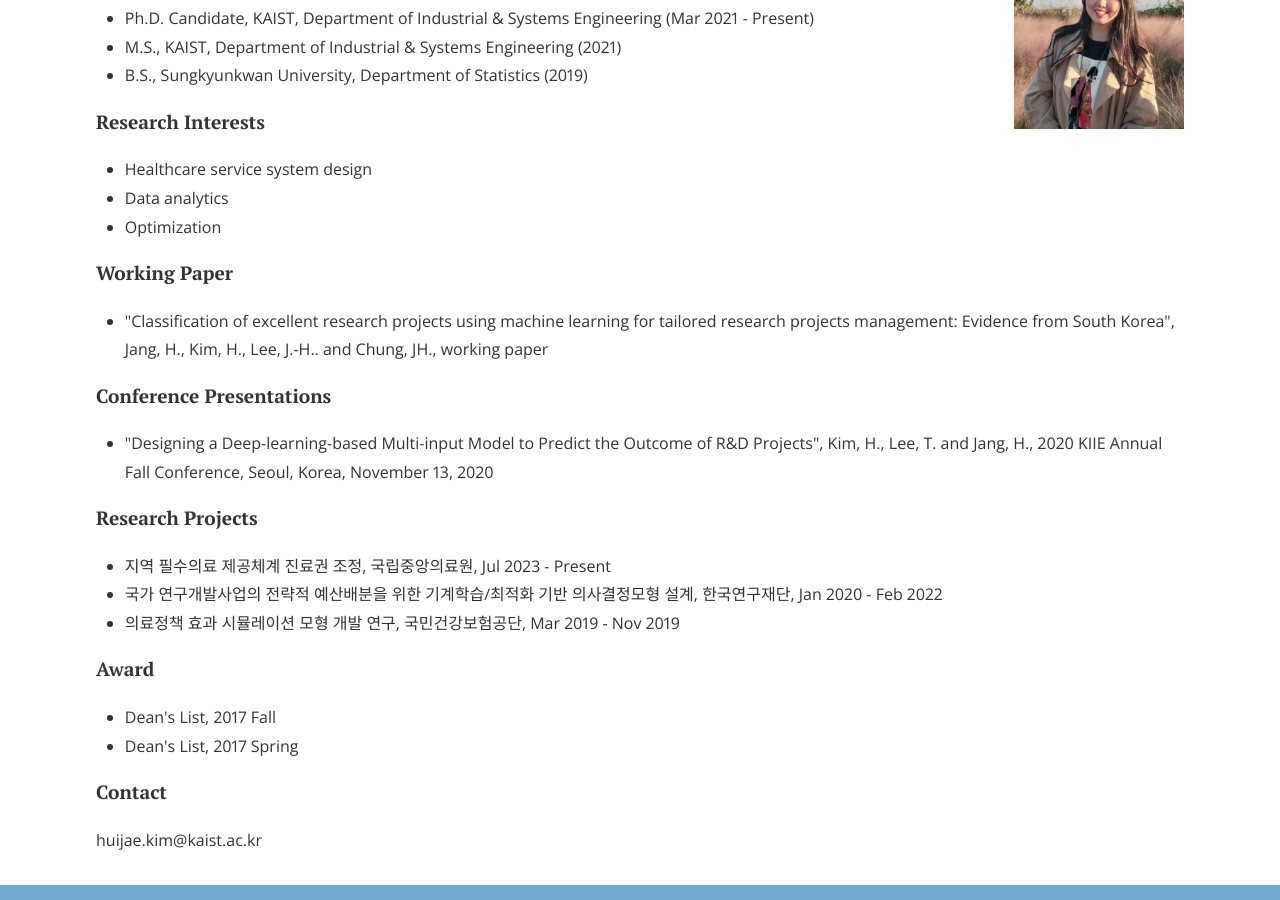
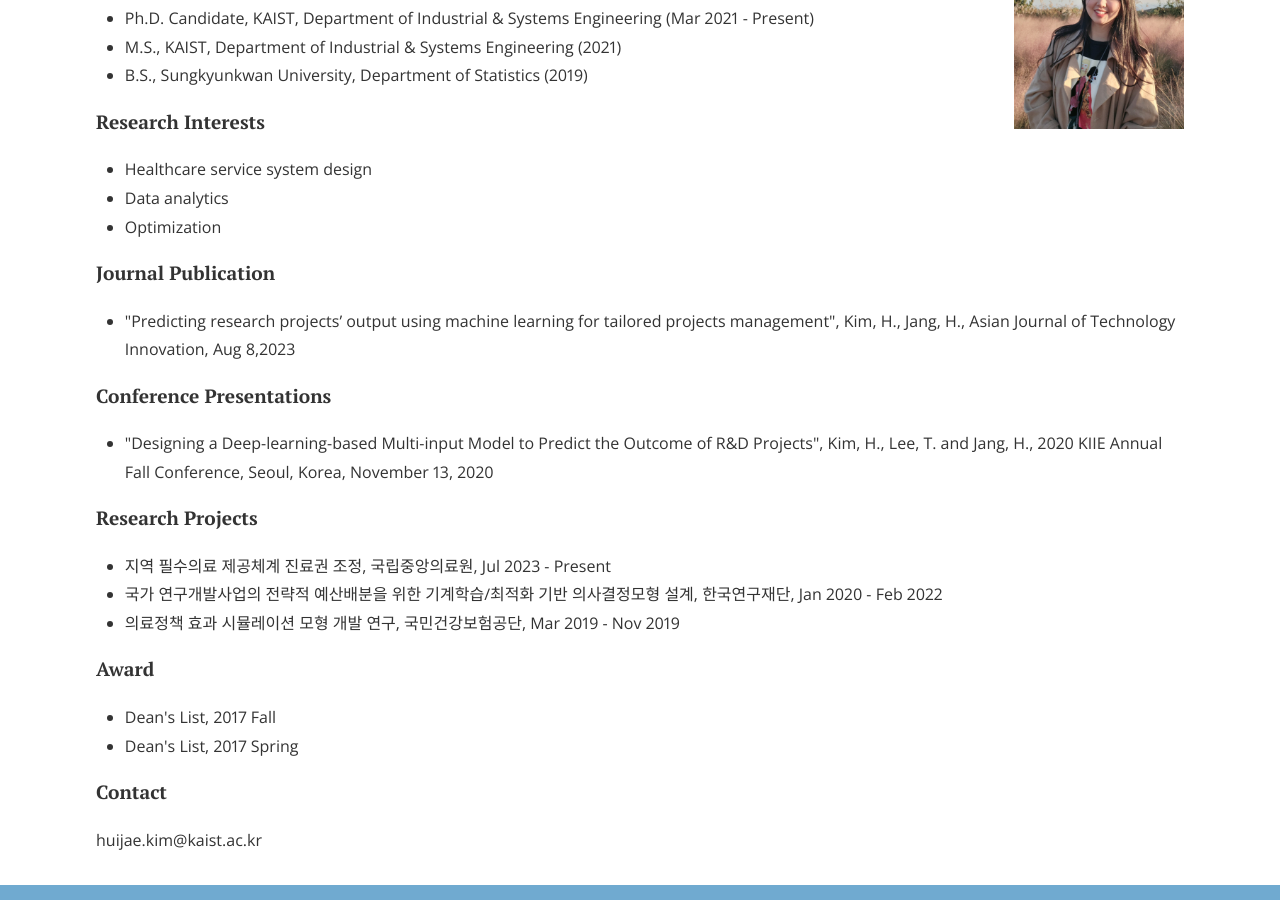
Before and after one commit to CSDlab-KAIST/csdlab-kaist.github.io, a Jekyll site: the page built from people/huijae.html, in a window 1280 px wide and 900 px high, scrolled down 312 px. Built offline with Jekyll 4.4.1, drawn with Linux system fonts in a browser that asks for light colours; nearby versions of some CDN libraries.

Commit message:
Update huijae.html

```diff
--- a/people/huijae.html
+++ b/people/huijae.html
@@ -33,15 +33,15 @@ title: Huijae Kim
   <!--<li></li>-->
 <!--</ul>-->
 
-<!-- <h4>Journal Publication</h4>
+<h4>Journal Publication</h4>
+<ul>
+  <li>"Predicting research projects’ output using machine learning for tailored projects management", Kim, H., Jang, H., Asian Journal of Technology Innovation, Aug 8,2023</li>
+</ul>
+
+<!-- <h4>Working Paper</h4>
 <ul>
   <li></li>
 </ul> -->
-
-<h4>Working Paper</h4>
-<ul>
-  <li>"Classification of excellent research projects using machine learning for tailored research projects management: Evidence from South Korea", Jang, H., Kim, H., Lee, J.-H.. and Chung, JH., working paper</li>
-</ul>
 
 <!-- <h4>Conference Proceedings</h4>
 <ul>
```
